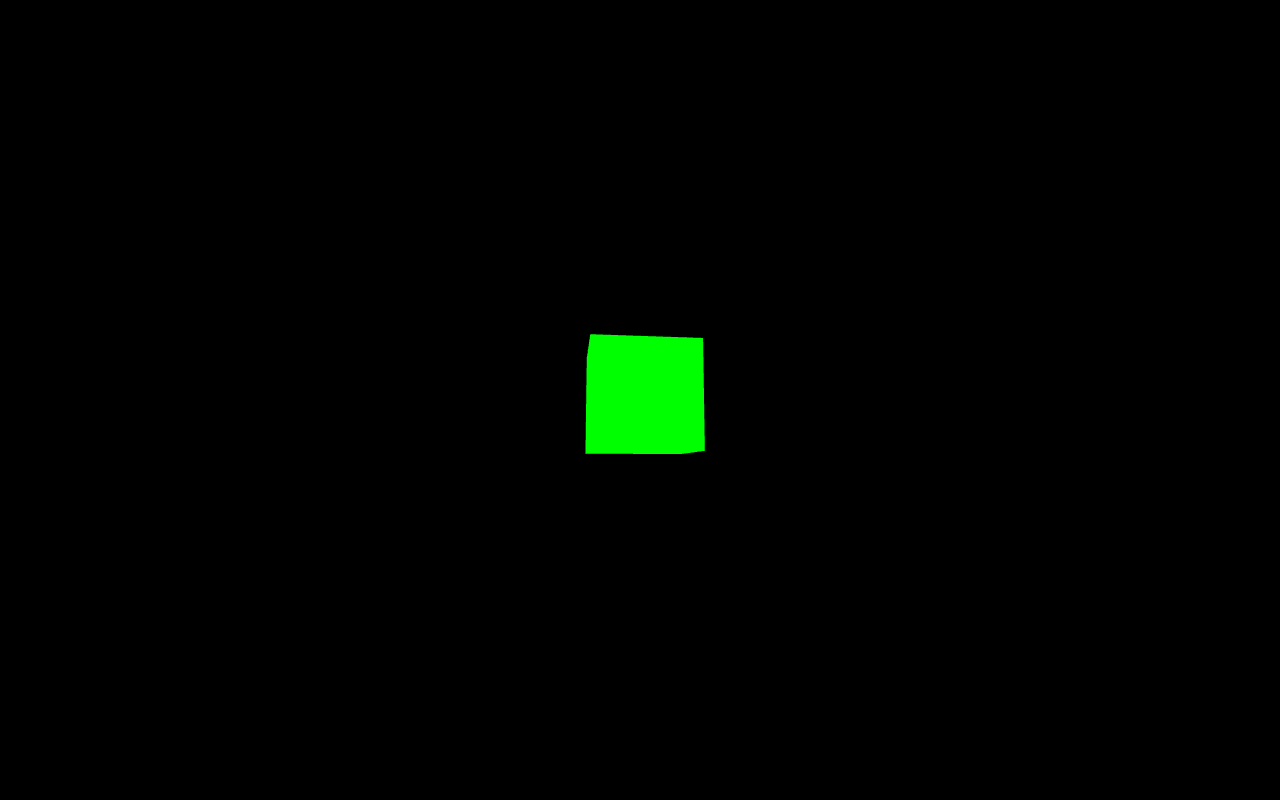
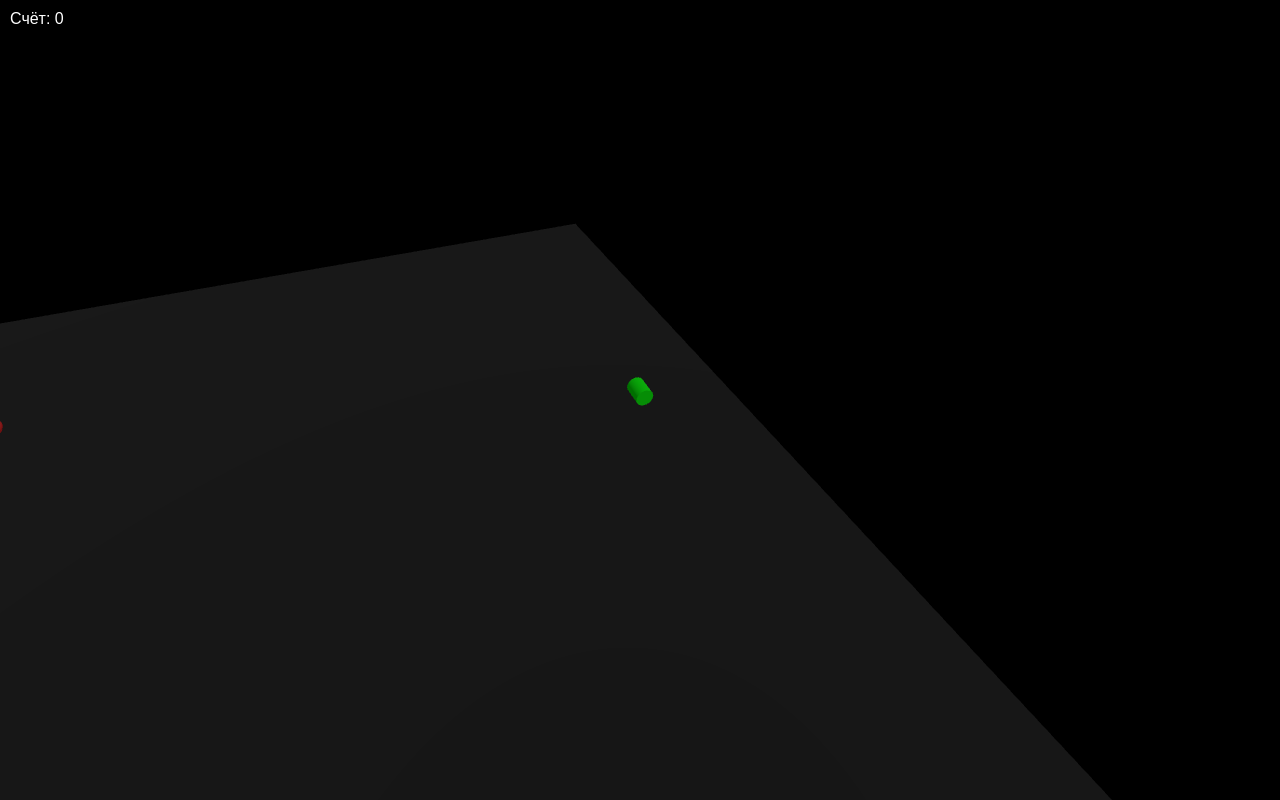
Before and after one commit to gritsienkoartem/slot-machine-webapp, a plain HTML site: page index.html in a window 1280 px wide. Drawn offline with nearby package versions, Linux system fonts and the light colour scheme.

Commit message:
Update index.html

```diff
--- a/index.html
+++ b/index.html
@@ -2,36 +2,143 @@
 <html lang="ru">
 <head>
   <meta charset="UTF-8" />
-  <title>Тест Three.js</title>
+  <title>3D Змейка на Three.js 🐍</title>
   <style>
     body { margin: 0; overflow: hidden; background: #000; }
+    #info {
+      position: absolute;
+      top: 10px; left: 10px;
+      color: white;
+      font-family: sans-serif;
+      z-index: 10;
+      user-select: none;
+    }
   </style>
 </head>
 <body>
+  <div id="info">Счёт: <span id="score">0</span></div>
   <script src="https://cdn.jsdelivr.net/npm/three@0.157.0/build/three.min.js"></script>
   <script>
     const scene = new THREE.Scene();
 
     const camera = new THREE.PerspectiveCamera(75, window.innerWidth/window.innerHeight, 0.1, 1000);
-    camera.position.z = 5;
+    camera.position.set(0, 15, 20);
+    camera.lookAt(0, 0, 0);
 
     const renderer = new THREE.WebGLRenderer({ antialias: true });
     renderer.setSize(window.innerWidth, window.innerHeight);
     document.body.appendChild(renderer.domElement);
 
-    const geometry = new THREE.BoxGeometry();
-    const material = new THREE.MeshBasicMaterial({ color: 0x00ff00 });
-    const cube = new THREE.Mesh(geometry, material);
-    scene.add(cube);
+    // Свет
+    const ambientLight = new THREE.AmbientLight(0xffffff, 0.5);
+    scene.add(ambientLight);
+    const directionalLight = new THREE.DirectionalLight(0xffffff, 0.8);
+    directionalLight.position.set(10, 20, 10);
+    scene.add(directionalLight);
 
-    function animate() {
-      requestAnimationFrame(animate);
-      cube.rotation.x += 0.01;
-      cube.rotation.y += 0.01;
+    // Пол
+    const planeGeo = new THREE.PlaneGeometry(40, 40);
+    const planeMat = new THREE.MeshStandardMaterial({ color: 0x222222 });
+    const plane = new THREE.Mesh(planeGeo, planeMat);
+    plane.rotation.x = -Math.PI / 2;
+    scene.add(plane);
+
+    // Игровая сетка
+    const gridSize = 1;
+
+    // Змейка
+    let snake = [{ x: 0, y: 0 }];
+    let direction = { x: 1, y: 0 };
+    let segments = [];
+
+    // Яблоко
+    let apple = null;
+
+    // Счёт
+    let score = 0;
+    const scoreEl = document.getElementById("score");
+    scoreEl.textContent = score;
+
+    // Создаём сегмент змейки
+    function createSegment(x, y) {
+      const geo = new THREE.CylinderGeometry(0.4, 0.4, 1, 16);
+      const mat = new THREE.MeshStandardMaterial({ color: 0x00ff00 });
+      const segment = new THREE.Mesh(geo, mat);
+      segment.rotation.x = Math.PI / 2;
+      segment.position.set(x, 0.5, y);
+      scene.add(segment);
+      return segment;
+    }
+
+    // Создаём яблоко
+    function spawnApple() {
+      if (apple) scene.remove(apple);
+      const x = Math.floor(Math.random() * 38 - 19);
+      const y = Math.floor(Math.random() * 38 - 19);
+      apple = new THREE.Mesh(
+        new THREE.SphereGeometry(0.5, 16, 16),
+        new THREE.MeshStandardMaterial({ color: 0xff3333 })
+      );
+      apple.position.set(x, 0.5, y);
+      scene.add(apple);
+    }
+
+    // Обновляем состояние змейки
+    function updateSnake() {
+      const head = { x: snake[0].x + direction.x, y: snake[0].y + direction.y };
+
+      // Проверка столкновения с телом змейки
+      if (snake.some(seg => seg.x === head.x && seg.y === head.y)) {
+        alert(`Игра окончена! Счёт: ${score}`);
+        location.reload();
+      }
+
+      snake.unshift(head);
+
+      // Проверяем съедание яблока
+      if (apple && head.x === apple.position.x && head.y === apple.position.z) {
+        score++;
+        scoreEl.textContent = score;
+        spawnApple();
+      } else {
+        snake.pop();
+      }
+
+      // Обновляем сегменты
+      segments.forEach(seg => scene.remove(seg));
+      segments = snake.map(pos => createSegment(pos.x, pos.y));
+    }
+
+    // Игровой цикл
+    function gameLoop() {
+      updateSnake();
+
+      // Камера плавно следует за головой змейки
+      const targetPos = new THREE.Vector3(snake[0].x, 15, snake[0].y + 15);
+      camera.position.lerp(targetPos, 0.1);
+      camera.lookAt(snake[0].x, 0, snake[0].y);
+
       renderer.render(scene, camera);
     }
 
-    animate();
+    // Управление стрелками
+    window.addEventListener("keydown", e => {
+      if (e.key === "ArrowUp" && direction.y !== -1) direction = { x: 0, y: 1 };
+      else if (e.key === "ArrowDown" && direction.y !== 1) direction = { x: 0, y: -1 };
+      else if (e.key === "ArrowLeft" && direction.x !== 1) direction = { x: -1, y: 0 };
+      else if (e.key === "ArrowRight" && direction.x !== -1) direction = { x: 1, y: 0 };
+    });
+
+    // Запускаем игру
+    spawnApple();
+    setInterval(gameLoop, 300);
+
+    // Обрабатываем изменение размера окна
+    window.addEventListener("resize", () => {
+      camera.aspect = window.innerWidth/window.innerHeight;
+      camera.updateProjectionMatrix();
+      renderer.setSize(window.innerWidth, window.innerHeight);
+    });
   </script>
 </body>
 </html>
```
